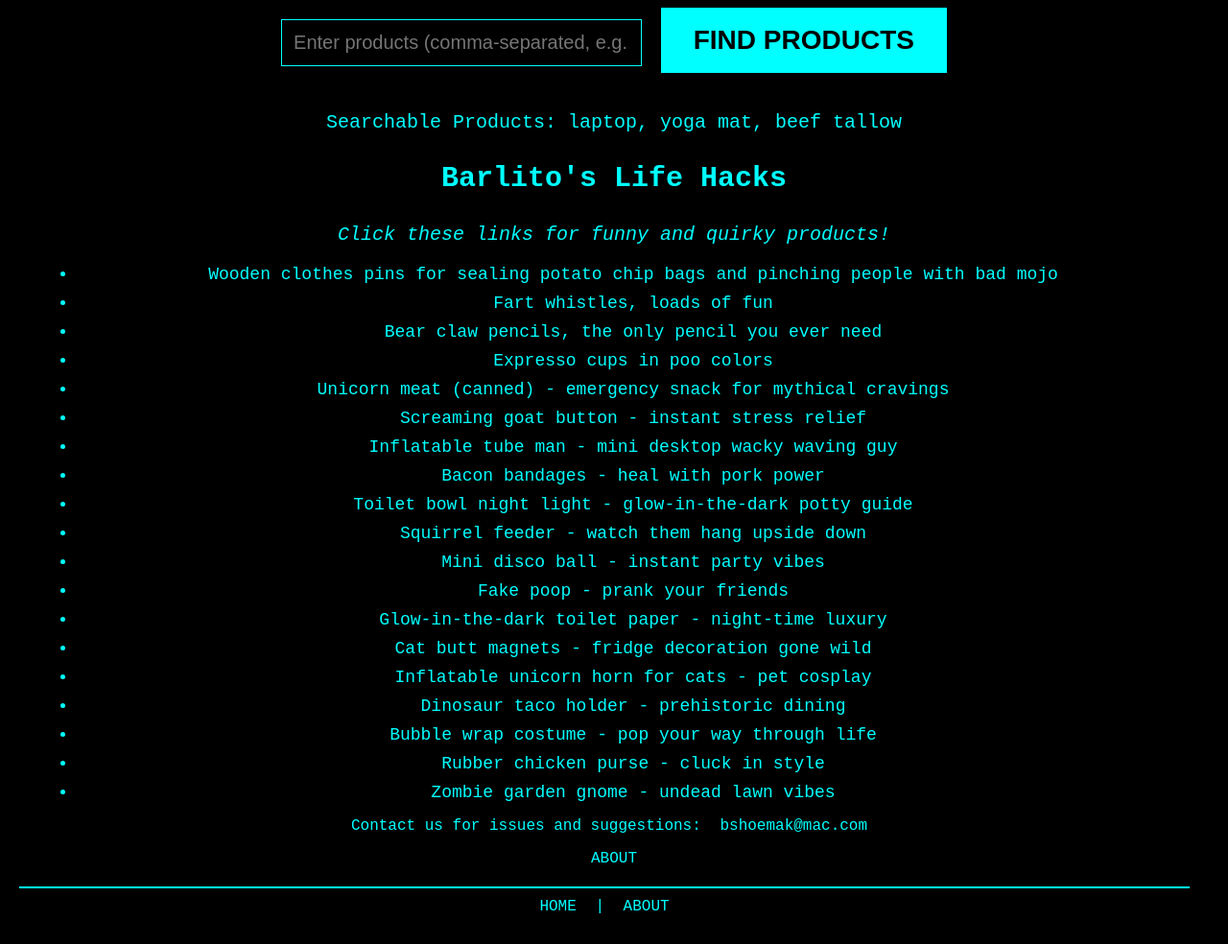
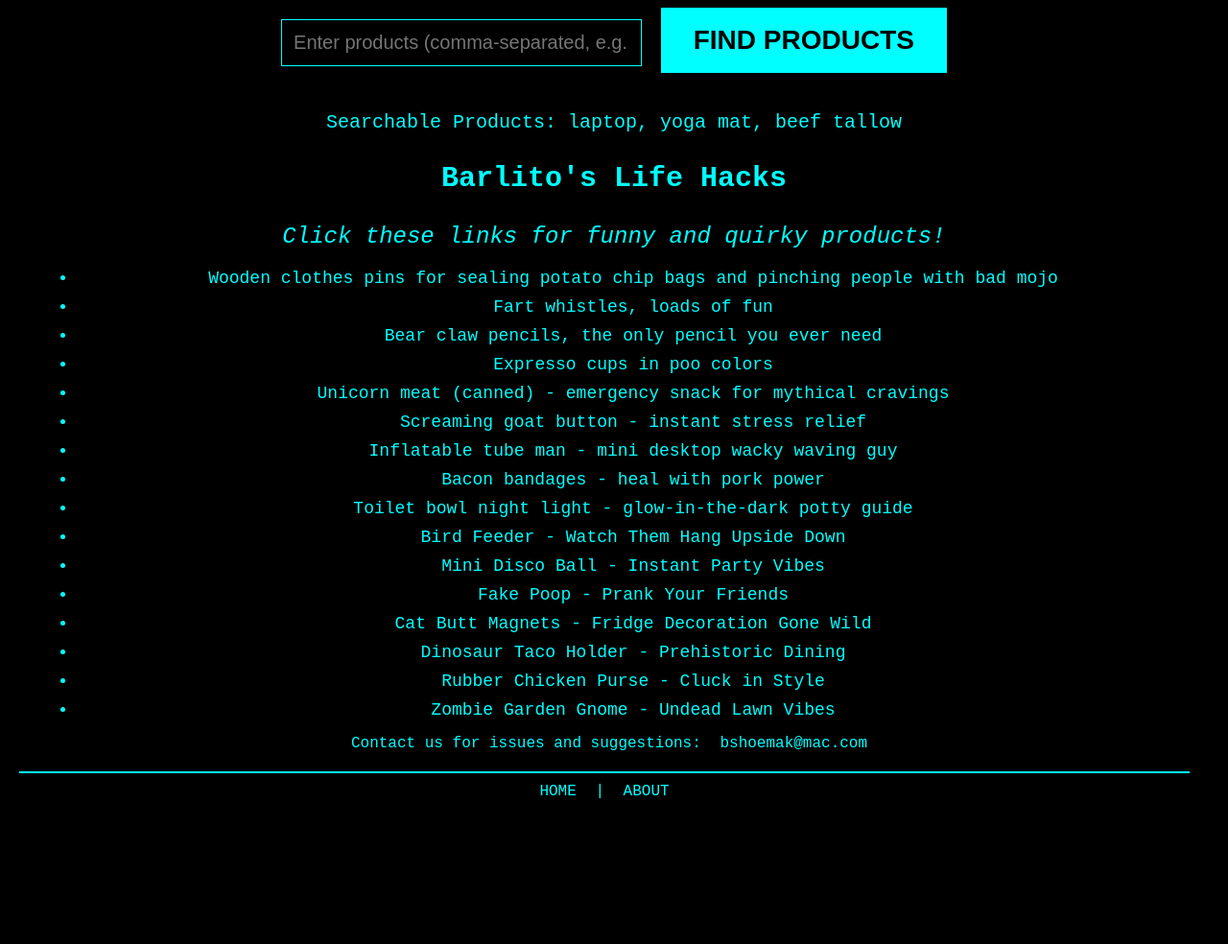
Before and after one commit to bshoemak2/shopping-assistant, a Flask app: page / in a window 1280 px wide. Shown: the part 543-1527 px from the top of the page at 96% size. After the commit the page ends 1375 px from the top, so only its background shows below. Run offline with Flask 3, Linux system fonts and the light colour scheme; some libraries are stand-ins or nearby versions.

Commit message:
Remove compare link from Statcounter, remove home/about links above Statcounter, increase Barlito's prompt font, add 7 new funny products

```diff
--- a/templates/home.html
+++ b/templates/home.html
@@ -10,7 +10,7 @@
             text-align: center;
             background-color: black;
             color: #00FFFF;
-            overflow-y: auto; /* Enable vertical scrollbar if needed */
+            overflow-y: auto;
         }
         header {
             background-color: black;
@@ -91,7 +91,7 @@
             margin: 15px 0;
         }
         .hacks-title {
-            font-size: 30px; /* Larger font */
+            font-size: 30px;
             margin-top: 30px;
         }
         .hacks-list li {
@@ -99,7 +99,7 @@
             margin: 10px 0;
         }
         .hacks-prompt {
-            font-size: 20px; /* Larger font */
+            font-size: 24px; /* Increased from 20px */
             margin-bottom: 20px;
             font-style: italic;
         }
@@ -132,24 +132,20 @@
             <li><a href="https://amzn.to/4bSGxLj" target="_blank">Inflatable tube man - mini desktop wacky waving guy</a></li>
             <li><a href="https://amzn.to/4bWHClp" target="_blank">Bacon bandages - heal with pork power</a></li>
             <li><a href="https://amzn.to/4hF36V4" target="_blank">Toilet bowl night light - glow-in-the-dark potty guide</a></li>
-            <li><a href="https://amzn.to/3v8XjZk" target="_blank">Squirrel feeder - watch them hang upside down</a></li>
-            <li><a href="https://amzn.to/3PqRt5m" target="_blank">Mini disco ball - instant party vibes</a></li>
-            <li><a href="https://amzn.to/3v9pQJk" target="_blank">Fake poop - prank your friends</a></li>
-            <li><a href="https://amzn.to/4iU2JkL" target="_blank">Glow-in-the-dark toilet paper - night-time luxury</a></li>
-            <li><a href="https://amzn.to/3TrL2Rw" target="_blank">Cat butt magnets - fridge decoration gone wild</a></li>
-            <li><a href="https://amzn.to/4kW2JkL" target="_blank">Inflatable unicorn horn for cats - pet cosplay</a></li>
-            <li><a href="https://amzn.to/41XJkL2" target="_blank">Dinosaur taco holder - prehistoric dining</a></li>
-            <li><a href="https://amzn.to/3PqRt5m" target="_blank">Bubble wrap costume - pop your way through life</a></li>
-            <li><a href="https://amzn.to/4iVJkL3" target="_blank">Rubber chicken purse - cluck in style</a></li>
-            <li><a href="https://amzn.to/3TrM2Rw" target="_blank">Zombie garden gnome - undead lawn vibes</a></li>
+            <li><a href="https://amzn.to/4ixKqYC" target="_blank">Bird Feeder - Watch Them Hang Upside Down</a></li>
+            <li><a href="https://amzn.to/4bZsWC2" target="_blank">Mini Disco Ball - Instant Party Vibes</a></li>
+            <li><a href="https://amzn.to/4hEoA4v" target="_blank">Fake Poop - Prank Your Friends</a></li>
+            <li><a href="https://amzn.to/4iUjSQZ" target="_blank">Cat Butt Magnets - Fridge Decoration Gone Wild</a></li>
+            <li><a href="https://amzn.to/4kVwlWw" target="_blank">Dinosaur Taco Holder - Prehistoric Dining</a></li>
+            <li><a href="https://amzn.to/4hAMdL5" target="_blank">Rubber Chicken Purse - Cluck in Style</a></li>
+            <li><a href="https://amzn.to/4ipnOJH" target="_blank">Zombie Garden Gnome - Undead Lawn Vibes</a></li>
         </ul>
         <p>Contact us for issues and suggestions: <a href="mailto:bshoemak@mac.com">bshoemak@mac.com</a></p>
-        <p><a href="/about">ABOUT</a></p>
     </div>
     <footer>
         <a href="/">HOME</a> | <a href="/about">ABOUT</a>
     </footer>
-    <!-- Default Statcounter code for shopping application https://shopping-assistant-5m0q.onrender.com/ -->
+    <!-- Default Statcounter code for Shopping Assistant Beta https://shopping-assistant-5m0q.onrender.com/ -->
     <script type="text/javascript">
         var sc_project=13107765;
         var sc_invisible=0;
```
